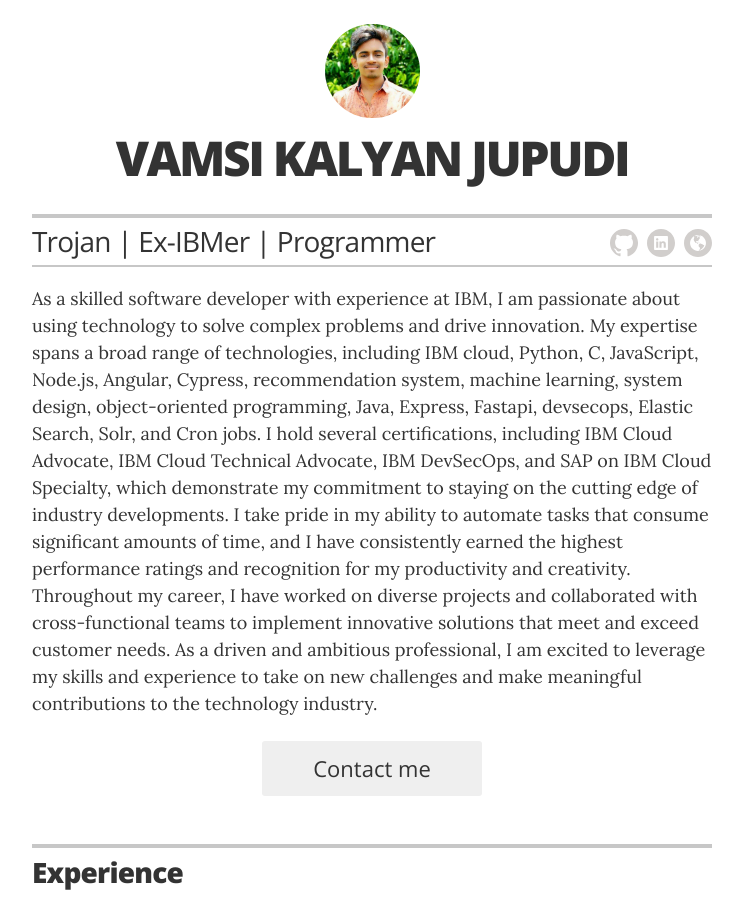
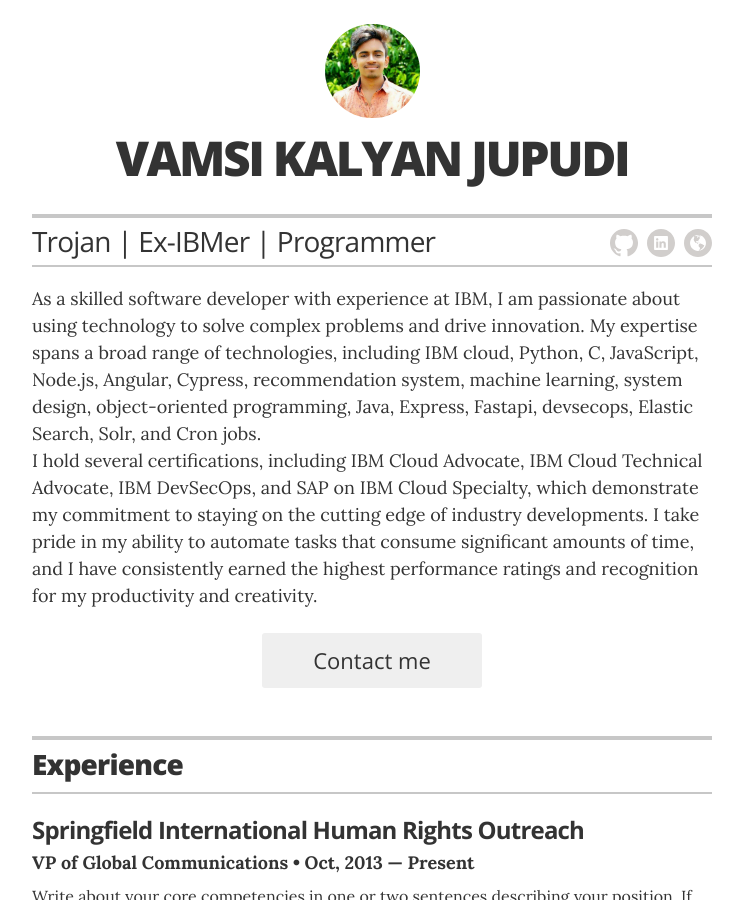
Before and after one commit to JUPUDI-VAMSI-KALYAN/Resume, a Jekyll site: the page built from index.html, in a window 1280 px wide and 900 px high. Shown: the whole window, without its empty margins (268-1011 px from the left). Built offline with Jekyll 4.4.1, drawn with Linux system fonts in a browser that asks for light colours.

Commit message:
intro update

```diff
--- a/_config.yml
+++ b/_config.yml
@@ -23,11 +23,9 @@
 resume_header_contact_info:     "Troy, AL, USA • 3344346318 • kalyan.jupudi@outlook.com"
 display_header_contact_info:    "false"
 
-resume_header_intro: "<p>As a skilled software developer with experience at IBM, I am passionate about using technology to solve complex problems and drive innovation. My expertise spans a broad range of technologies, including IBM cloud, Python, C, JavaScript, Node.js, Angular, Cypress, recommendation system, machine learning, system design, object-oriented programming, Java, Express, Fastapi, devsecops, Elastic Search, Solr, and Cron jobs.
+resume_header_intro: "<p>As a skilled software developer with experience at IBM, I am passionate about using technology to solve complex problems and drive innovation. My expertise spans a broad range of technologies, including IBM cloud, Python, C, JavaScript, Node.js, Angular, Cypress, recommendation system, machine learning, system design, object-oriented programming, Java, Express, Fastapi, devsecops, Elastic Search, Solr, and Cron jobs.<br>
 
-I hold several certifications, including IBM Cloud Advocate, IBM Cloud Technical Advocate, IBM DevSecOps, and SAP on IBM Cloud Specialty, which demonstrate my commitment to staying on the cutting edge of industry developments. I take pride in my ability to automate tasks that consume significant amounts of time, and I have consistently earned the highest performance ratings and recognition for my productivity and creativity.
-
-Throughout my career, I have worked on diverse projects and collaborated with cross-functional teams to implement innovative solutions that meet and exceed customer needs. As a driven and ambitious professional, I am excited to leverage my skills and experience to take on new challenges and make meaningful contributions to the technology industry.</p>"
+I hold several certifications, including IBM Cloud Advocate, IBM Cloud Technical Advocate, IBM DevSecOps, and SAP on IBM Cloud Specialty, which demonstrate my commitment to staying on the cutting edge of industry developments. I take pride in my ability to automate tasks that consume significant amounts of time, and I have consistently earned the highest performance ratings and recognition for my productivity and creativity.</p>"
 
 # use "yes" to display the email contact button,
 # "no" to display an "I'm not looking for work" message,
```
